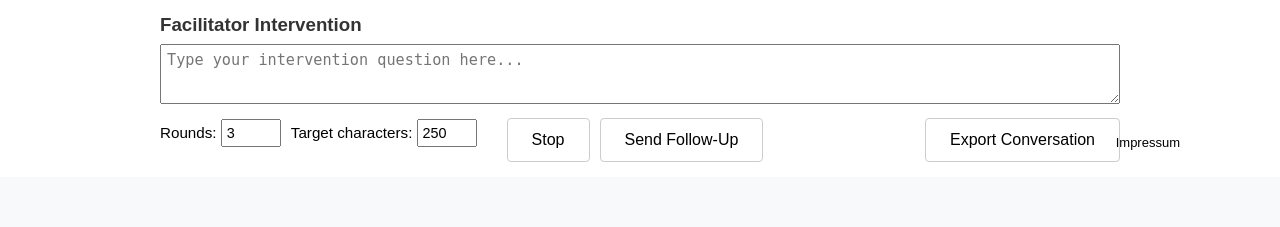
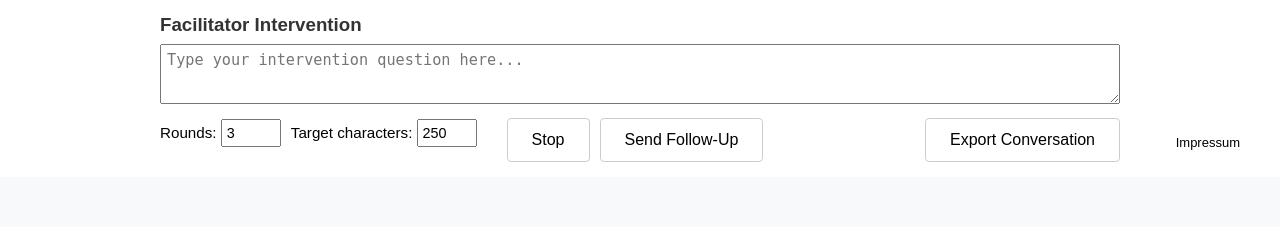
Before and after one commit to tannenbach/focus-ai, a Flask app: page / in a window 1280 px wide. Shown: the part 681-908 px from the top of the page. Run offline with Flask 3, Linux system fonts and the light colour scheme.

Commit message:
Change impressum link position to the right
Adjust the position of the impressum link in the follow-up section.

```diff
--- a/static/style.css
+++ b/static/style.css
@@ -199,7 +199,7 @@ button:hover {
 /* Impressum: NICHT im Flow, absolut rechts unten im Facilitator-Bereich */
 #followup-section .impressum-link {
   position: absolute;
-  right: -40px;        /* Abstand vom rechten Rand des Wrappers */
+  right: -100px;        /* Abstand vom rechten Rand des Wrappers */
   bottom: 12px;       /* vertikale Position im weißen Balken – bei Bedarf feinjustieren */
   font-size: 13px;
   color: #000;
```
